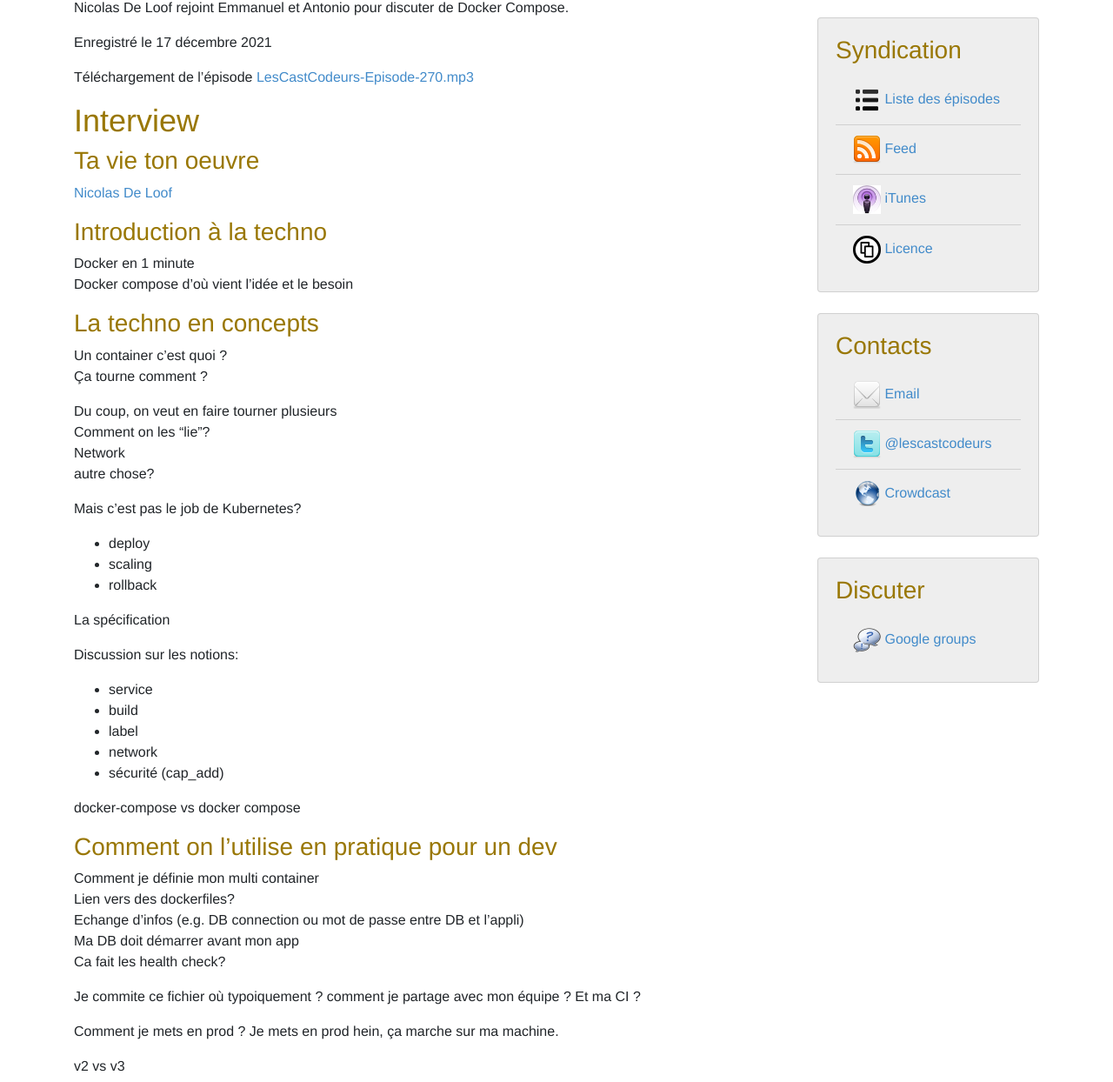
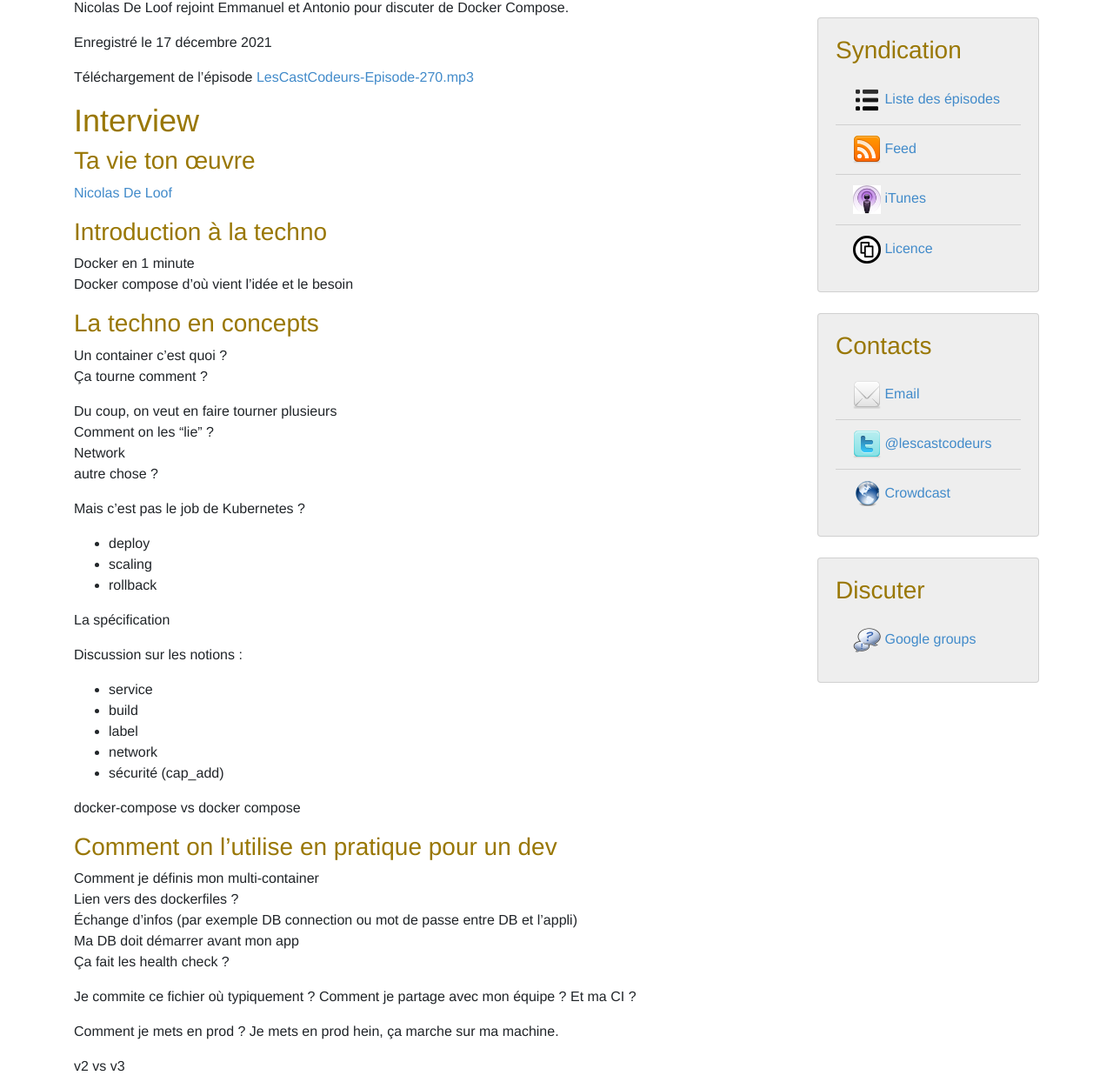
Before and after one commit to lescastcodeurs/lescastcodeurs.com, a Jekyll site: the page built from _posts/2022-01-03-lcc-270-interview-de-nicolas-de-loof-sur-docker-compose.md, in a window 1280 px wide. Shown: the part 228-1472 px from the top of the page at 87% size. Built offline with Jekyll 4.4.1, drawn with Linux system fonts in a browser that asks for light colours; comment, search, counter and statistics services are not loaded.

Commit message:
Correction de typos sur 2022-01-03-lcc-270-interview-de-nicolas-de-loof-sur-docker-compose.md

```diff
--- a/_posts/2022-01-03-lcc-270-interview-de-nicolas-de-loof-sur-docker-compose.md
+++ b/_posts/2022-01-03-lcc-270-interview-de-nicolas-de-loof-sur-docker-compose.md
@@ -12,30 +12,30 @@ Nicolas De Loof rejoint Emmanuel et Antonio pour discuter de Docker Compose.
 
 Enregistré le 17 décembre 2021
 
-Téléchargement de l'épisode [LesCastCodeurs-Episode-270.mp3](https://traffic.libsyn.com/lescastcodeurs/LesCastCodeurs-Episode-270.mp3)
+Téléchargement de l’épisode [LesCastCodeurs-Episode-270.mp3](https://traffic.libsyn.com/lescastcodeurs/LesCastCodeurs-Episode-270.mp3)
 
 ## Interview
 
-### Ta vie ton oeuvre
+### Ta vie ton œuvre
 
 [Nicolas De Loof](https://twitter.com/ndeloof)
 
 ### Introduction à la techno
 
 Docker en 1 minute
-Docker compose d'où vient l'idée et le besoin
+Docker compose d’où vient l’idée et le besoin
 
 ### La techno en concepts
 
-Un container c'est quoi ?
+Un container c’est quoi ?
 Ça tourne comment ?
 
 Du coup, on veut en faire tourner plusieurs
-Comment on les "lie"?
+Comment on les "lie" ?
 Network
-autre chose?
+autre chose ?
 
-Mais c'est pas le job de Kubernetes?
+Mais c’est pas le job de Kubernetes ?
 
 * deploy
 * scaling
@@ -44,7 +44,7 @@ Mais c'est pas le job de Kubernetes?
 
 La spécification
 
-Discussion sur les notions:
+Discussion sur les notions :
 
 * service
 * build
@@ -56,15 +56,15 @@ docker-compose vs docker compose
 
 ### Comment on l’utilise en pratique pour un dev
 
-Comment je définie mon multi container
-Lien vers des dockerfiles?
-Echange d'infos (e.g. DB connection ou mot de passe entre DB et l'appli)
+Comment je définis mon multi-container
+Lien vers des dockerfiles ?
+Échange d’infos (par exemple DB connection ou mot de passe entre DB et l’appli)
 Ma DB doit démarrer avant mon app
-Ca fait les health check?
+Ça fait les health check ?
 
 
-Je commite ce fichier où typoiquement ?
-comment je partage avec mon équipe ?
+Je commite ce fichier où typiquement ?
+Comment je partage avec mon équipe ?
 Et ma CI ?
 
 Comment je mets en prod ?  Je mets en prod hein, ça marche sur ma machine.
```
Also changed, not shown: other parts of _posts/2022-01-03-lcc-270-interview-de-nicolas-de-loof-sur-docker-compose.md (+1 -1 lines).
